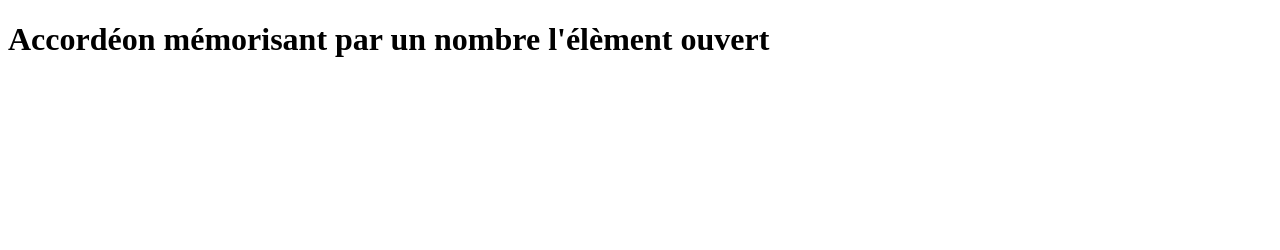
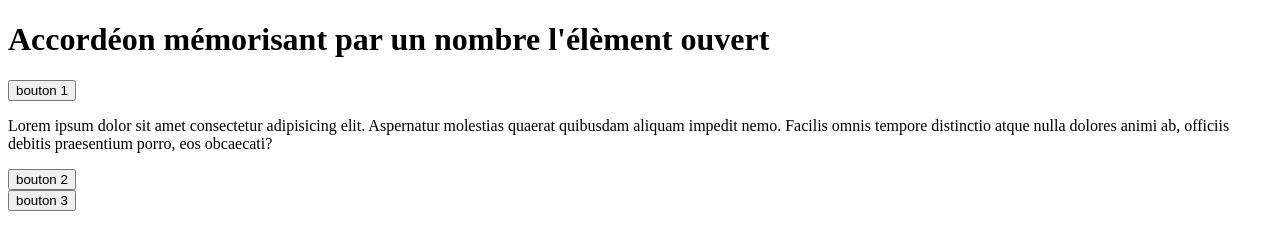
Before and after one commit to MMI-SAE-105/2022-r113-tp3-accordeons-marionmura, a website: page 02-accordeon-nombre.html in a window 1280 px wide. Drawn offline with nearby package versions, Linux system fonts and the light colour scheme.

Commit message:
accordéos 2 avec nombres

```diff
--- a/02-accordeon-nombre.html
+++ b/02-accordeon-nombre.html
@@ -4,9 +4,25 @@
     <meta charset="UTF-8" />
     <meta http-equiv="X-UA-Compatible" content="IE=edge" />
     <meta name="viewport" content="width=device-width, initial-scale=1.0" />
+    <script defer src="https://unpkg.com/alpinejs@3.x.x/dist/cdn.min.js"></script>
     <title>Accordéon mémorisant par un nombre l'élèment ouvert</title>
   </head>
+
   <body>
     <h1>Accordéon mémorisant par un nombre l'élèment ouvert</h1>
+    <div id="accordeon" x-data="{isOpen:1}">
+      <section>
+        <button @click="isOpen =1">bouton 1</button>
+        <p X-show="isOpen===1" x-transition.origin.top.scale.0.duration.500ms>Lorem ipsum dolor sit amet consectetur adipisicing elit. Aspernatur molestias quaerat quibusdam aliquam impedit nemo. Facilis omnis tempore distinctio atque nulla dolores animi ab, officiis debitis praesentium porro, eos obcaecati?</p>
+      </section>
+      <section>
+        <button @click="isOpen =2">bouton 2</button>
+        <p X-show="isOpen===2">Consequuntur sequi provident fuga, hic dolore dolorum fugit adipisci dicta illo earum dolorem ratione maxime, voluptatibus libero architecto! Unde quidem cum voluptate perspiciatis quod. Accusamus nemo voluptates illo natus consequuntur?</p>
+      </section>
+      <section>
+        <button @click="isOpen =3">bouton 3</button>
+        <p X-show="isOpen===3">Ipsa et, nisi magni labore voluptas porro possimus molestiae ipsum voluptate iusto animi deleniti debitis optio nemo fugiat, harum repudiandae provident delectus quisquam saepe. At, nisi! Nobis nemo ab perferendis?</p>
+      </section>
+    </div>
   </body>
 </html>
```
